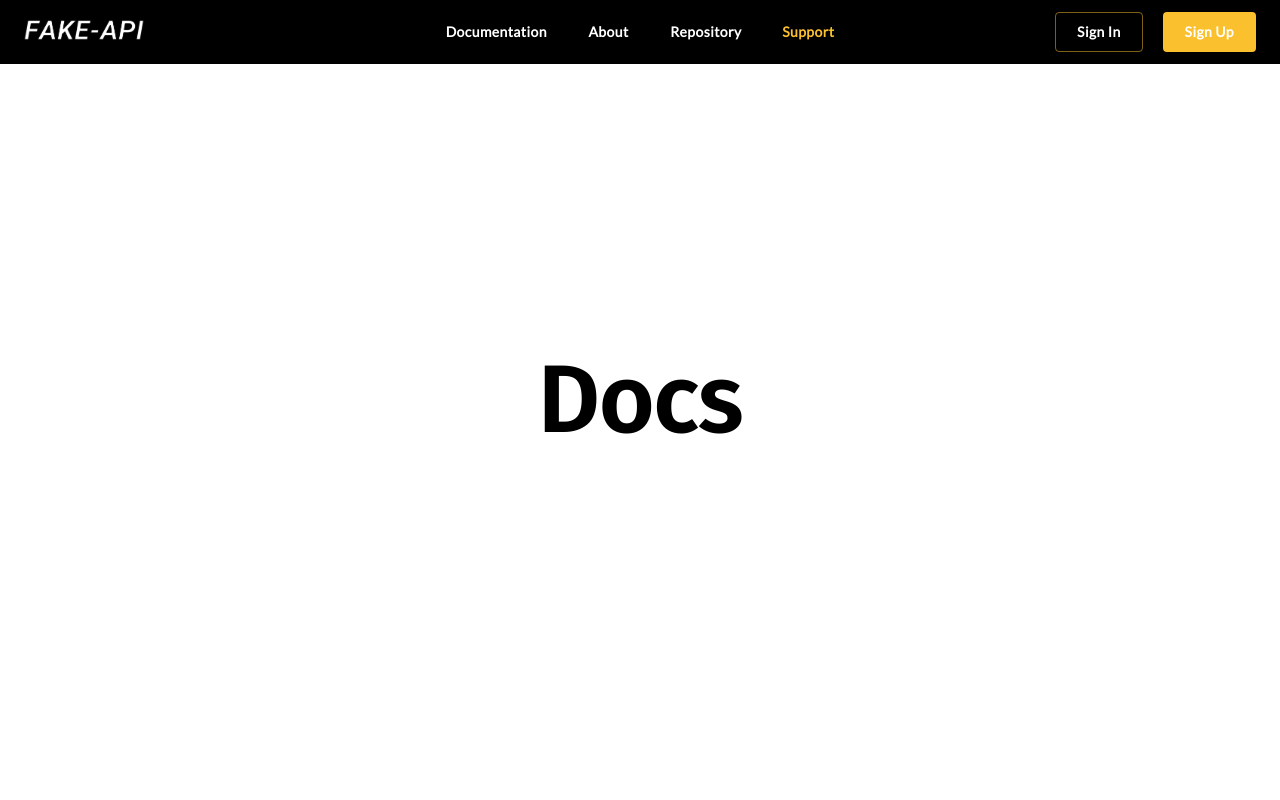
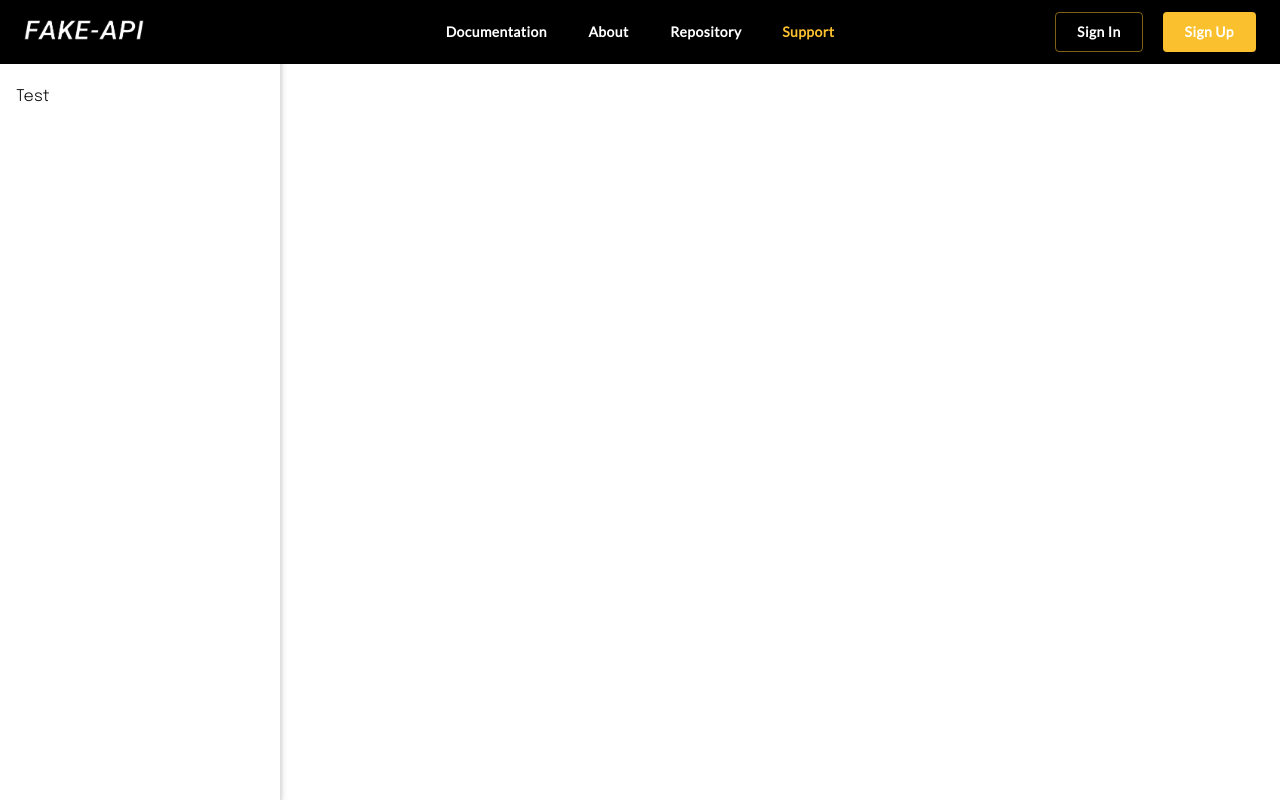
Before and after one commit to LOG1CRS/Fake-API, a React (Create React App) app in the folder client/: page /docs in a window 1280 px wide. Shown: the top 800 px of the page. Built offline with nearby package versions, Linux system fonts and the light colour scheme.

Commit message:
Structure started of drawer item in documentation

```diff
--- a/client/src/components/docs/DocsMain.jsx
+++ b/client/src/components/docs/DocsMain.jsx
@@ -1,15 +1,62 @@
-import React from 'react';
-import { Grid, makeStyles, Typography } from '@material-ui/core';
+import React, { useState } from 'react';
+import { Grid, makeStyles, Hidden, Drawer } from '@material-ui/core';
+
+import MobileToggleDrawer from './MobileToggleDrawer';
+import DrawerItems from './DrawerItems';
 
 const useStyle = makeStyles((theme) => ({
   docs: {
     width: '100%',
-    height: '100vh',
+    minHeight: '100vh',
+    display: 'flex',
+  },
+  drawer: {
+    [theme.breakpoints.only('xl')]: {
+      width: 300,
+    },
+    [theme.breakpoints.only('lg')]: {
+      width: 280,
+    },
+    [theme.breakpoints.only('md')]: {
+      width: 320,
+    },
+    [theme.breakpoints.only('sm')]: {
+      width: 280,
+    },
+    [theme.breakpoints.only('xs')]: {
+      width: '100%',
+    },
+    flexShrink: 0,
+  },
+  drawerPaper: {
+    position: 'absolute',
+    [theme.breakpoints.only('xl')]: {
+      width: 310,
+    },
+    [theme.breakpoints.only('lg')]: {
+      width: 280,
+    },
+    [theme.breakpoints.only('md')]: {
+      width: 320,
+    },
+    [theme.breakpoints.only('sm')]: {
+      width: 280,
+    },
+    [theme.breakpoints.only('xs')]: {
+      width: '100%',
+    },
   },
 }));
 
 const DocsMain = () => {
   const classes = useStyle();
+
+  const [openDrawer, setOpenDrawer] = useState(false);
+
+  const toggleOpenDrawer = () => {
+    setOpenDrawer(!openDrawer);
+  };
+
   return (
     <Grid
       container
@@ -17,9 +64,34 @@ const DocsMain = () => {
       justify="center"
       className={classes.docs}
     >
-      <Typography variant="h1" color="initial" align="center">
-        Docs
-      </Typography>
+      <Hidden smDown>
+        <Drawer
+          className={classes.drawer}
+          variant="permanent"
+          classes={{
+            paper: classes.drawerPaper,
+          }}
+          PaperProps={{ elevation: 3 }}
+          anchor="left"
+        >
+          <DrawerItems />
+        </Drawer>
+      </Hidden>
+      <Hidden mdUp>
+        <Drawer
+          className={classes.drawer}
+          classes={{
+            paper: classes.drawerPaper,
+          }}
+          variant="temporary"
+          anchor="left"
+          open={openDrawer}
+          onClose={toggleOpenDrawer}
+        >
+          <DrawerItems onClose={toggleOpenDrawer} />
+        </Drawer>
+      </Hidden>
+      <MobileToggleDrawer onClose={toggleOpenDrawer} />
     </Grid>
   );
 };
--- /dev/null
+++ b/client/src/components/docs/DrawerItems.jsx
@@ -0,0 +1,48 @@
+import React from 'react';
+import {
+  List,
+  ListItem,
+  ListItemText,
+  makeStyles,
+  IconButton,
+  Hidden,
+  Grid,
+} from '@material-ui/core';
+import { Close } from '@material-ui/icons';
+
+const useStyle = makeStyles((theme) => ({
+  toolbar: {
+    minHeight: 80,
+    [theme.breakpoints.only('xs')]: {
+      minHeight: 50,
+    },
+    [theme.breakpoints.only('sm')]: {
+      minHeight: 55,
+    },
+    [theme.breakpoints.only('lg')]: {
+      minHeight: 65,
+    },
+  },
+}));
+
+const DrawerItems = (props) => {
+  const { onClose } = props;
+  const classes = useStyle();
+  return (
+    <List>
+      <div className={classes.toolbar} />
+      <Hidden mdUp>
+        <Grid container justify="flex-end">
+          <IconButton onClick={onClose} size="medium">
+            <Close fontSize="large" />
+          </IconButton>
+        </Grid>
+      </Hidden>
+      <ListItem button>
+        <ListItemText primary="Test" />
+      </ListItem>
+    </List>
+  );
+};
+
+export default DrawerItems;
--- /dev/null
+++ b/client/src/components/docs/MobileToggleDrawer.jsx
@@ -0,0 +1,49 @@
+import React from 'react';
+import { Fab, makeStyles, Hidden } from '@material-ui/core';
+import { FormatListBulleted } from '@material-ui/icons';
+
+const useStyle = makeStyles((theme) => ({
+  root: {
+    position: 'fixed',
+    bottom: theme.spacing(4),
+    left: theme.spacing(4),
+    [theme.breakpoints.only('xs')]: {
+      bottom: theme.spacing(3),
+      left: theme.spacing(3),
+    },
+  },
+}));
+
+const MobileToggleDrawer = (props) => {
+  const { onClose } = props;
+  const classes = useStyle();
+
+  return (
+    <div className={classes.root}>
+      <Hidden mdUp>
+        <Hidden only="xs">
+          <Fab
+            color="primary"
+            size="large"
+            aria-label="Open list"
+            onClick={onClose}
+          >
+            <FormatListBulleted />
+          </Fab>
+        </Hidden>
+        <Hidden smUp>
+          <Fab
+            color="primary"
+            size="medium"
+            aria-label="Open list"
+            onClick={onClose}
+          >
+            <FormatListBulleted />
+          </Fab>
+        </Hidden>
+      </Hidden>
+    </div>
+  );
+};
+
+export default MobileToggleDrawer;
--- a/client/src/components/layout/DrawerItem.jsx
+++ b/client/src/components/layout/DrawerItem.jsx
@@ -45,6 +45,7 @@ const styles = makeStyles((theme) => ({
       width: 240,
     },
     flexShrink: 0,
+    zIndex: '1302 !important',
   },
   drawerPaper: {
     [theme.breakpoints.only('md')]: {
--- a/client/src/components/layout/Footer.jsx
+++ b/client/src/components/layout/Footer.jsx
@@ -15,6 +15,7 @@ import footerImg from '../../assets/static/Fake-logo-color.png';
 const useStyle = makeStyles((theme) => ({
   footer: {
     width: '100%',
+    zIndex: theme.zIndex.drawer + 1,
     backgroundColor: theme.palette.secondary.main,
     [theme.breakpoints.only('xl')]: {
       height: 280,
--- a/client/src/components/layout/Navbar.jsx
+++ b/client/src/components/layout/Navbar.jsx
@@ -25,6 +25,7 @@ import logoBW from '../../assets/static/Fake-logo-bw.png';
 
 const useStyle = makeStyles((theme) => ({
   appbar: {
+    zIndex: 1301,
     transition: theme.transitions.create('background-color', {
       duration: theme.transitions.duration.complex,
     }),
--- a/client/src/utils/ElevationScroll.jsx
+++ b/client/src/utils/ElevationScroll.jsx
@@ -4,14 +4,14 @@ import { useLocation } from 'react-router-dom';
 
 const ElevationScroll = (props) => {
   const { children, window } = props;
-  const [background, setBackground] = useState('transparent');
+  const [background, setBackground] = useState('secondary');
   const url = useLocation();
 
   useEffect(() => {
-    if (url.pathname === '/docs') {
+    if (url.pathname === '/') {
+      setBackground('transparent');
+    } else {
       setBackground('secondary');
-    } else {
-      setBackground('transparent');
     }
   }, [url]);
 
```
Also changed, not shown: client/src/components/docs/DocsContentHandler.jsx (added, +7 -0 lines).
